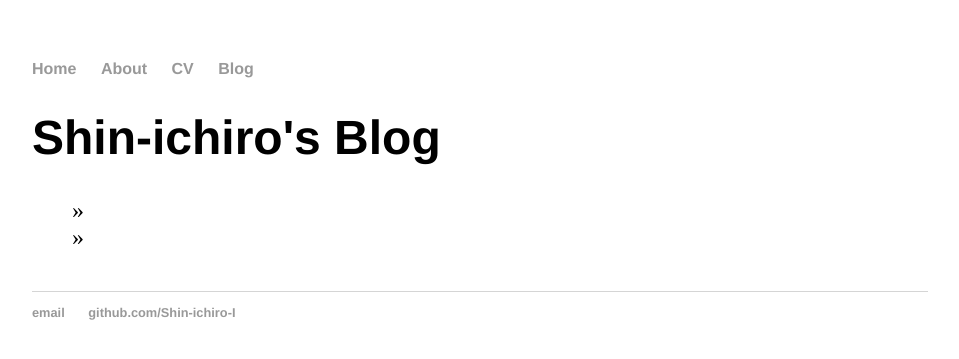
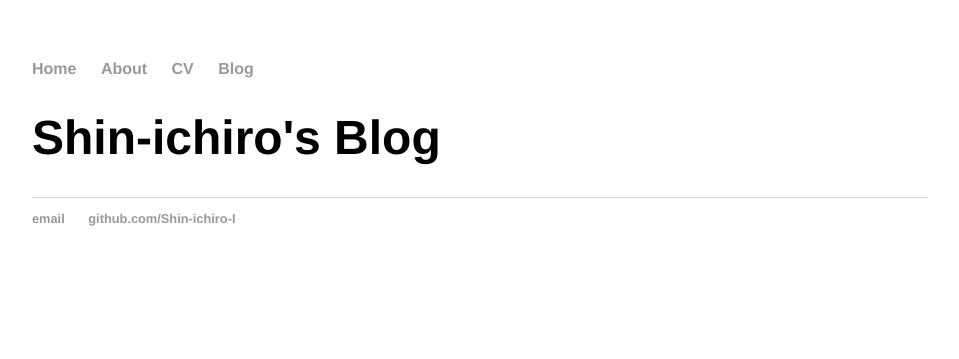
Before and after one commit to Shin-ichiro-I/Shin-ichiro-I.github.io, a Jekyll site: the page built from about/index.html, in a window 1280 px wide. Shown: the top 359 px of the page, without its empty margins (160-1119 px from the left). Built offline with Jekyll 4.4.1, drawn with Linux system fonts in a browser that asks for light colours.

Commit message:
Update index.html

```diff
--- a/about/index.html
+++ b/about/index.html
@@ -3,9 +3,9 @@ layout: default
 title: Shin-ichiro's Blog
 ---
 	<h1>{{ page.title }}</h1>
-	<ul class="posts">
+	<ul class="about">
 
-	  {% for post in site.posts %}
+	  {% for about in site.about %}
 	    <li><span>{{ about.date | date_to_string }}</span> » <a href="{{ about.url }}" title="{{ about.title }}">{{ about.title }}</a></li>
 	  {% endfor %}
 	</ul>
```
